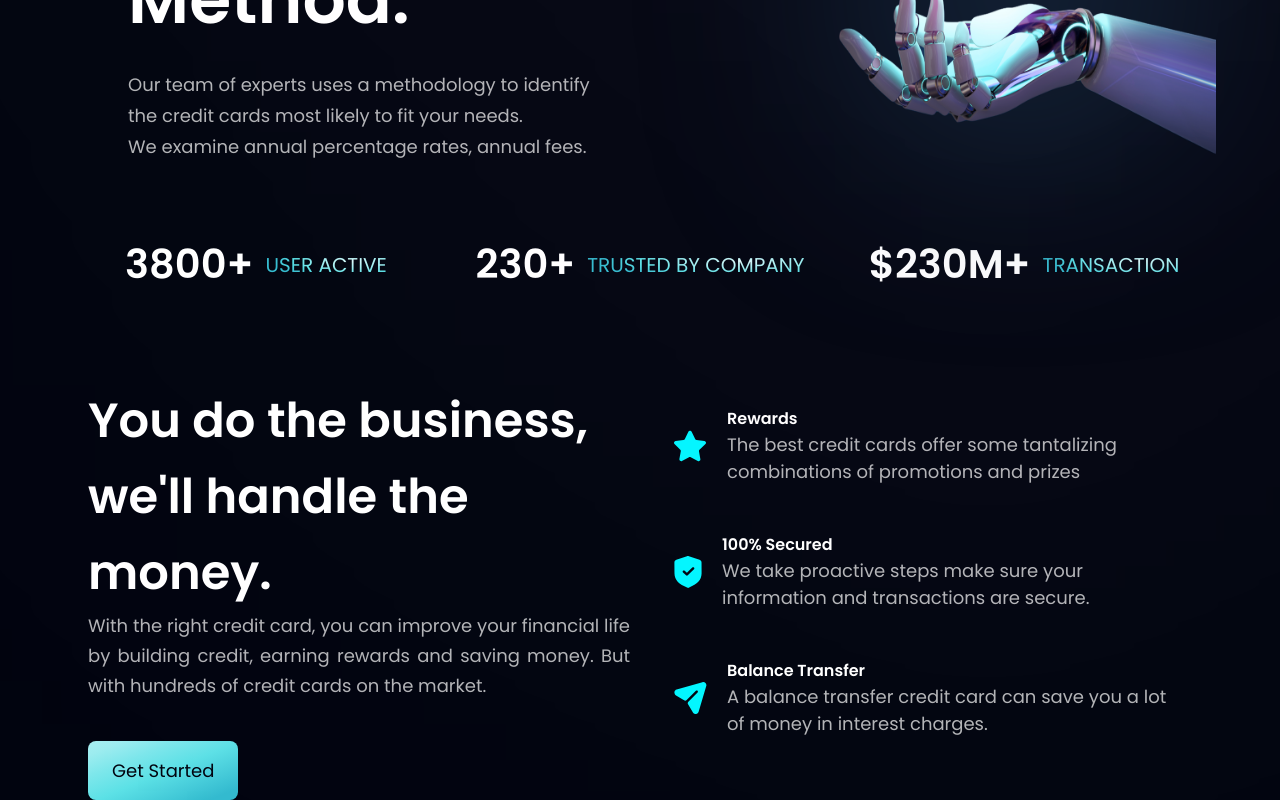
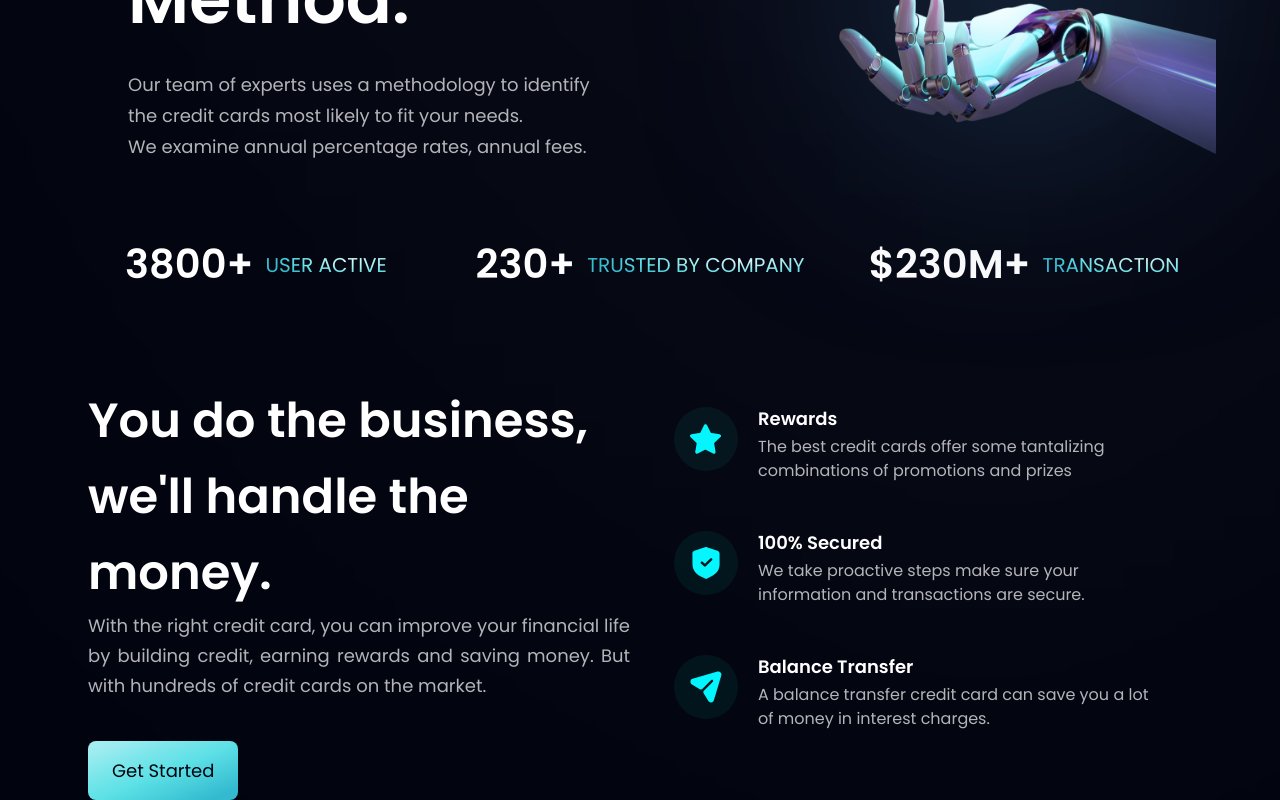
Before and after one commit to TuanNguyen0915/bank_app, a React (Vite) app: page / in a window 1280 px wide. Shown: the part 626-1426 px from the top of the page. Built offline with nearby package versions, Linux system fonts and the light colour scheme.

Commit message:
done with business component

```diff
--- a/src/components/Business.jsx
+++ b/src/components/Business.jsx
@@ -1,5 +1,20 @@
 import { features } from "../constants"
 import Button from "./Button"
+
+const FeatureCard = ({feature}) => {
+  return (
+    <div className="flex-1 flex p-6 hover:bg-slate-800 hover:rounded-[20px]">
+      <div className="w-[64px] h-[64px] flex justify-center items-center ss:mr-5 rounded-full bg-dimBlue">
+        <img src={feature.icon} className="w-[50%] h-[50%]" />
+      </div>
+      <div className="flex-1 flex flex-col justify-center items-start">
+        <h3 className="font-poppins text-white text-[18px] font-semibold leading-[24px] mb-1">{feature.title}</h3>
+        <p className="font-poppins text-dimWhite text-[16px] w-full">{feature.content}</p>
+      </div>
+    </div>
+  )
+}
+
 const Business = () => {
   return (
     <section id="features" className="flex md:flex-row flex-col px-6 w-full">
@@ -10,22 +25,17 @@ const Business = () => {
           You do the business, <br className="sm:block hidden" />
           we&#39;ll handle the money.{" "}
         </h2>
-        <p className="font-poppins text-dimWhite text-[18px] w-full text-justify leading-[30px]">With the right credit card, you can improve your financial life by building credit, earning rewards and saving money. But with hundreds of credit cards on the market.</p>
+        <p className="font-poppins text-dimWhite text-[18px] w-full text-justify leading-[30px]">
+          With the right credit card, you can improve your financial life by building credit, earning rewards and saving
+          money. But with hundreds of credit cards on the market.
+        </p>
         <Button styles="mt-10" />
       </div>
       {/* RIGHT SIDE */}
       <div className="flex-1 flex-rol justify-center items-start xs:ml-5 ">
-      {features.map(feature => (
-        <div key={feature.id} className="flex-1 flex p-6 hover:bg-slate-800 hover:rounded-[24px]">
-          <div className="flex justify-center items-center ss:mr-5 ">
-            <img src={feature.icon} alt="" />
-          </div>
-          <div className="flex-1 flex flex-col justify-center items-start">
-            <h3 className="font-poppins text-white font-semibold ">{feature.title}</h3>
-            <p className="font-poppins text-dimWhite font-normal text-[18px] w-full">{feature.content}</p>
-          </div>
-        </div>
-      ))}
+        {features.map((feature) => (
+          <FeatureCard feature={feature} key={feature.id} />
+        ))}
       </div>
     </section>
   )
```
Also changed, not shown: .eslintrc.cjs.
